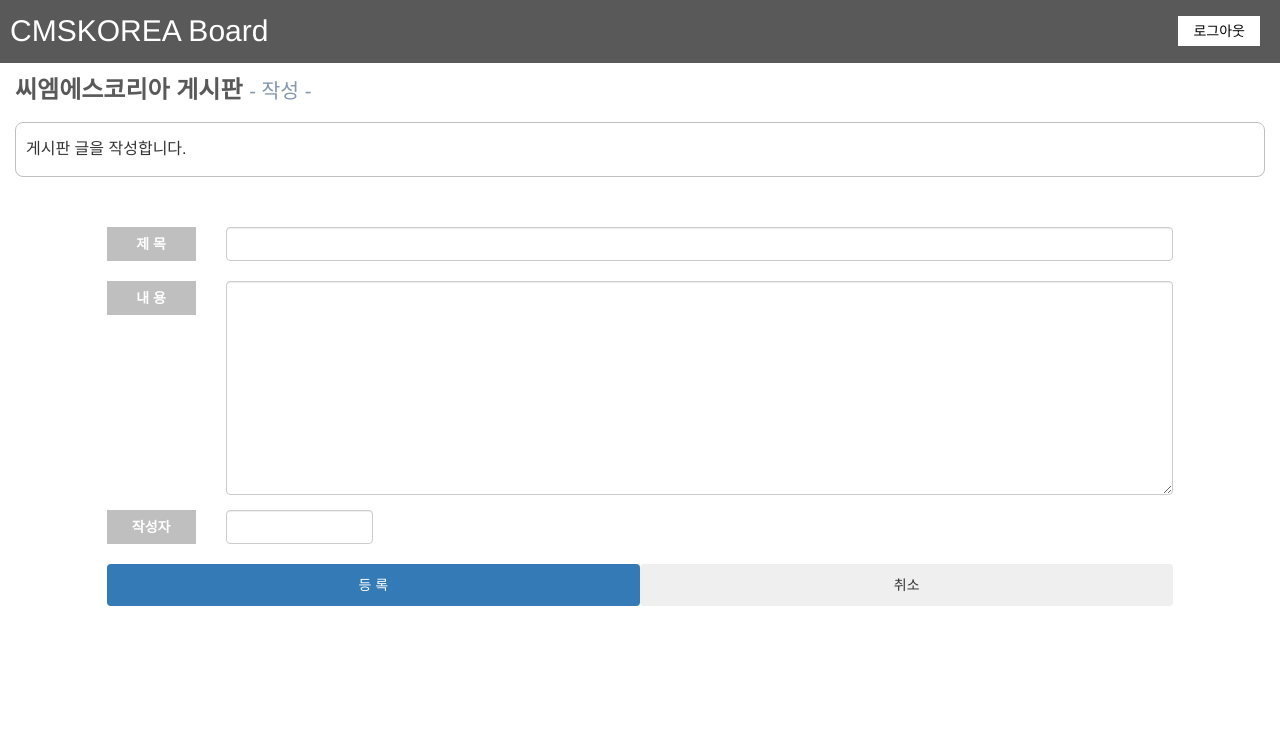
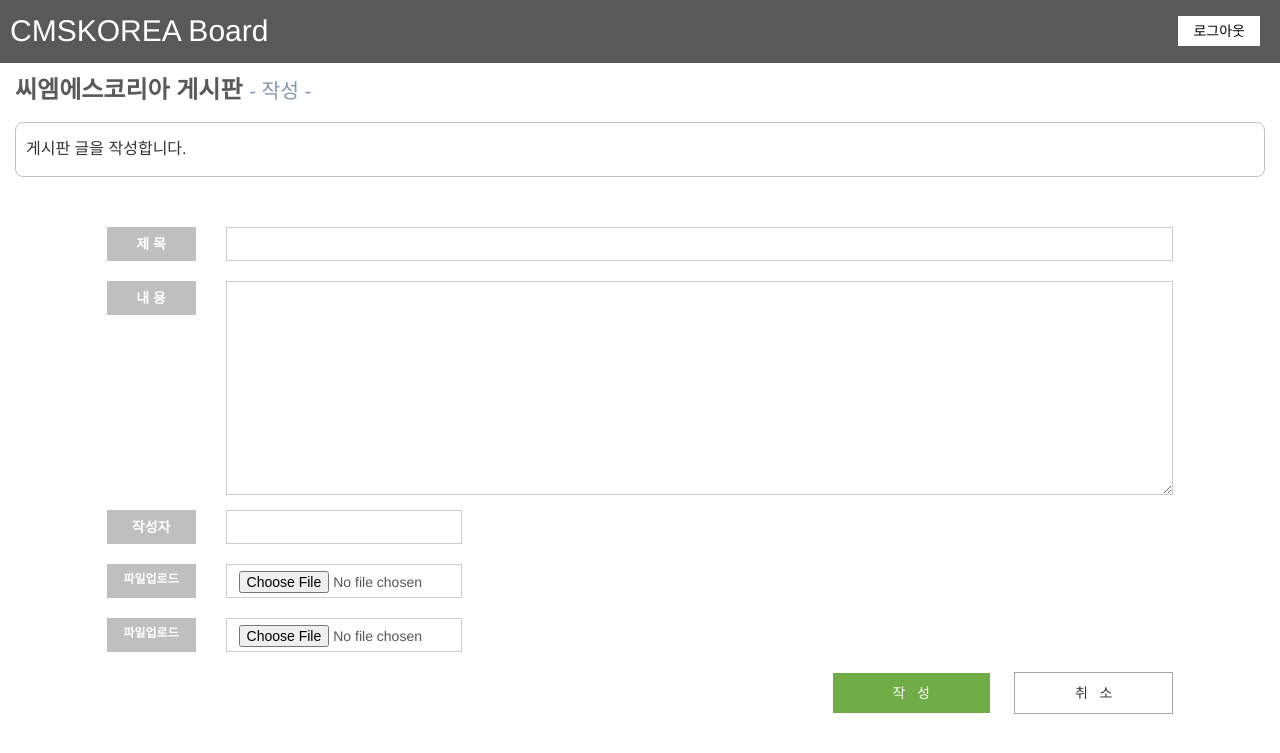
Before and after one commit to jinwon-cmskorea/cmskorea_board_class, a PHP site: template public/view/writeBoard.php in a window 1280 px wide. Shown: the top 753 px of the page. Run offline with PHP 8.4, Linux system fonts and the light colour scheme; the template is opened without the code that fills it, so the values that code supplies are empty.

Commit message:
Board Class - 게시글 작성 페이지 작업
작업한 내용 :
writeBoard.php
파일 업로드 칸 추가,
작성, 취소 버튼 디자인

```diff
--- a/public/css/style.css
+++ b/public/css/style.css
@@ -320,13 +320,69 @@ td {
     color: white;
 }
 
+.myForm-control2 {
+    display: block;
+    width: 100%;
+    height: 34px;
+    padding: 6px 12px;
+    font-size: 14px;
+    line-height: 1.42857143;
+    color: #555;
+    background-color: #fff;
+    background-image: none;
+    border: 1px solid #ccc;
+}
+
+.myForm-control2-textarea {
+    display: block;
+    width: 100%;
+    height: 40%;
+    padding: 6px 12px;
+    font-size: 14px;
+    line-height: 1.42857143;
+    color: #555;
+    background-color: #fff;
+    background-image: none;
+    border: 1px solid #ccc;
+}
+
+.write-button {
+    float: right;
+    margin-right: -15px;
+}
+
+.write-button .submit-btn {
+	background-color: rgb(112, 173, 71);
+    margin-right: 10px;
+    color: white;
+    padding-left: 60px;
+    padding-right: 60px;
+    border: none;
+}
+.write-button .cancle-btn {
+    background-color: rgb(255, 255, 255);
+    margin-left: 10px;
+    padding-left: 60px;
+    padding-right: 60px;
+    border: 1px solid rgb(166, 166, 166);
+}
+
 .write-btn-style {
 	padding-top: 10px;
 	padding-bottom: 10px;
 }
 
 .space-form {
-	margin-left: 15px;
+    margin-left: 15px;
+}
+
+.input-wrier {
+    color: rgb(191, 191, 191);
+    text-align: center;
+}
+
+.input-file {
+    height: 34px;
 }
 
 /* viewBoard.php 요소 */
--- a/public/view/writeBoard.php
+++ b/public/view/writeBoard.php
@@ -5,7 +5,6 @@
     //세션을 불러오기 위한 인스턴스 및 메소드
     $auth = new Cmskorea_Board_Auth();
     $memberSession = $auth->getMember();
-
 
 ?>
 <!DOCTYPE HTML>
@@ -35,28 +34,42 @@
     <!-- 상단 설명 끝 -->
     <!-- 게시글 내용 작성 -->
     <div class="col-sm-10 col-sm-offset-1 list-body">
-        <form class="form-horizontal" action="../process/writeBoardOk.php" method="post">
+        <form class="form-horizontal" enctype="multipart/form-data" action="../process/writeBoardOk.php" method="post">
             <div class="form-group">
                  <label for="inputTitle" class="col-sm-1 control-label-center">제   목</label>
                 <div class="col-sm-11">
-                    <input type="text" class="form-control space-form" id="inputTitle" name="title" required>
+                    <input type="text" class="myForm-control2 space-form" id="inputTitle" name="title" required>
                 </div>
             </div>
             <div class="form-group">
                 <label for="inputContent" class="col-sm-1 control-label-center">내   용</label>
                 <div class="col-sm-11">
-                    <textarea class="form-control space-form" rows="10" id="inputContent" name="content" required></textarea>
+                    <textarea class="myForm-control2-textarea space-form" rows="10" id="inputContent" name="content" required></textarea>
                 </div>
             </div>
             <div class="form-group">
                 <label for="inputWriter" class="col-sm-1 control-label-center">작성자</label>
-                <div class="col-sm-2">
-                    <input type="text" class="form-control space-form" id="inputWriter" name="writer" pattern="[가-힣]+" title="한글 이름만 가능합니다." required>
+                <div class="col-sm-3">
+                    <input type="text" class="myForm-control2 space-form input-wrier" id="inputWriter" name="writer" pattern="[가-힣]+" title="한글 이름만 가능합니다." value="<?php echo $memberSession['name']; ?>" required>
                 </div>
             </div>
             <div class="form-group">
-                <input type="submit" class="btn bg-primary col-sm-6 write-btn-style" value="등   록">
-                <input type="button" class="btn col-sm-6 cancle-btn write-btn-style" onclick="location.href='./boardList.php';" value="취소">
+                <label for="inputWriter" class="col-sm-1 control-label-center input-file" style="font-size: 12px;">파일업로드</label>
+                <div class="col-sm-3">
+                    <input type="hidden" name="MAX_FILE_SIZE" value="3145728">
+                    <input type="file" class="myForm-control2 space-form" id="inputFile1" name="inputFile1">
+                </div>
+            </div>
+            <div class="form-group">
+                <label for="inputWriter" class="col-sm-1 control-label-center input-file" style="font-size: 12px;">파일업로드</label>
+                <div class="col-sm-3">
+                    <input type="hidden" name="MAX_FILE_SIZE" value="3145728">
+                    <input type="file" class="myForm-control2 space-form" id="inputFile2" name="inputFile2">
+                </div>
+            </div>
+            <div class="write-button">
+                <input type="submit" class="submit-btn write-btn-style" value="작   성">
+                <input type="button" class="cancle-btn write-btn-style" onclick="location.href='./boardList.php';" value="취   소">
             </div>
         <form>
     </div>
```
